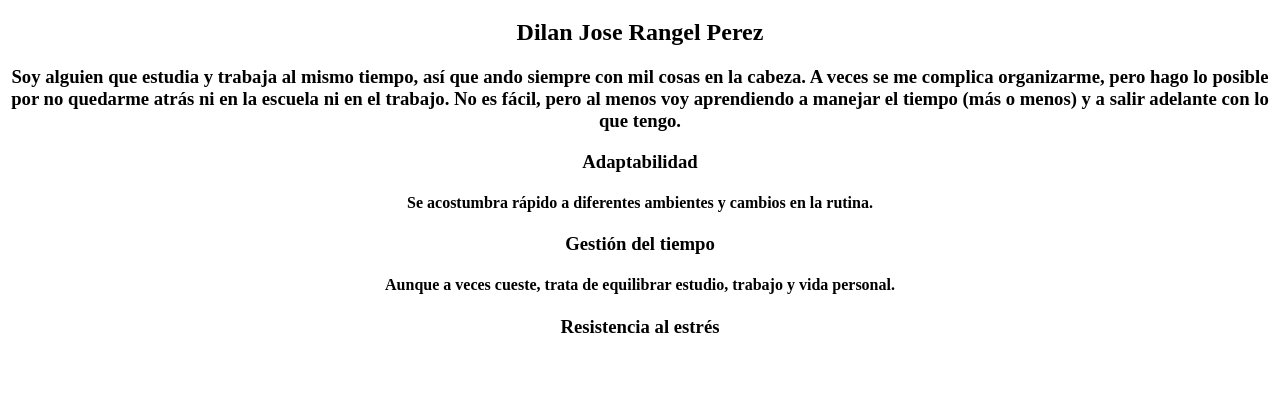
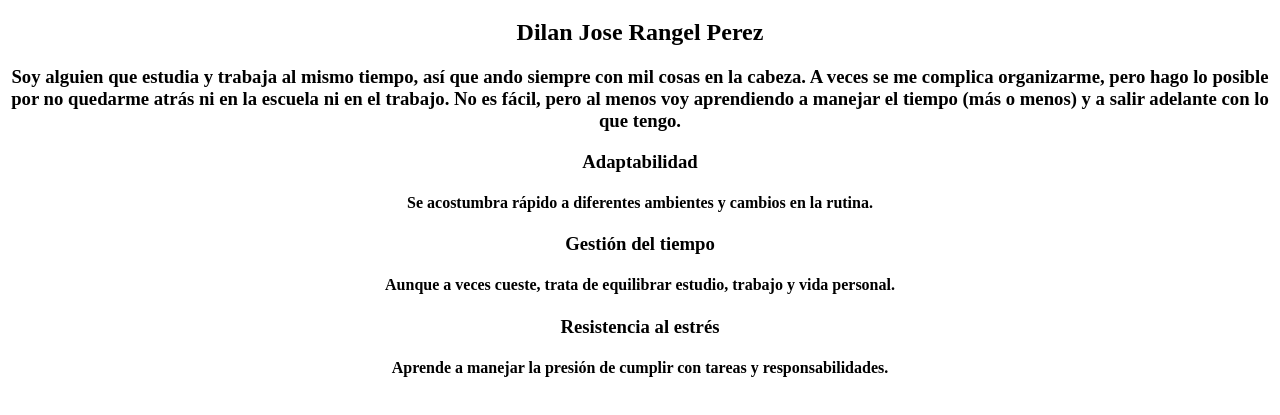
Before and after one commit to DJR-PO/examen_git, a plain HTML site: page index.html in a window 1280 px wide. Shown: the part 61-476 px from the top of the page. Drawn offline with Linux system fonts and the light colour scheme.

Commit message:
descripcion 3

```diff
--- a/index.html
+++ b/index.html
@@ -14,5 +14,6 @@
     <center><h3>Gestión del tiempo</h3></center>
     <center><h4>Aunque a veces cueste, trata de equilibrar estudio, trabajo y vida personal.</h4></center>
     <center><h3>Resistencia al estrés</h3></center>
+    <center><h4>Aprende a manejar la presión de cumplir con tareas y responsabilidades.</h4></center>
 </body>
 </html>
```
